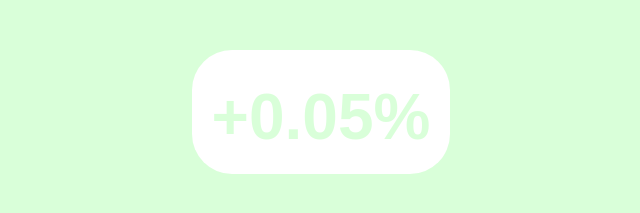
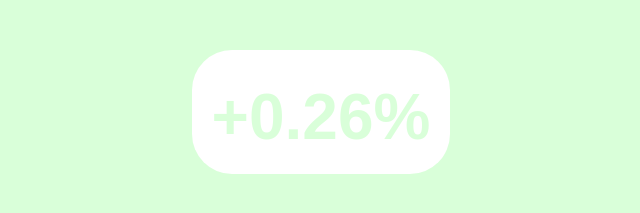
Before and after one commit to brycedorn/market-vibe, a plain HTML site: page index.html in a window 1280 px wide. Shown: the part 401-614 px from the top of the page, 319-959 px from the left. Drawn offline with Linux system fonts and the light colour scheme.

Commit message:
Deploying to gh-pages from  @ 5fb5195ecb50fae0e42ed5a79d78eec31ddffd7c 🚀

```diff
--- a/index.html
+++ b/index.html
@@ -1 +1 @@
-<!DOCTYPE html><html><head><title>Market is 😐 today.</title><meta charset="utf-8"><link rel="preconnect" href="https://finnhub.io"></head><body style="margin:0"><div style="width:100%;height:100vh;display:flex;flex-direction:column;align-items:center;justify-content:center;background-color:rgba(0,255,0,.15);font-family:sans-serif"><h1 style="font-size:12em;cursor:default;margin:0">😐</h1><h2 style="border-radius:40px;background:#fff;cursor:default;padding:30px 20px 20px;color:rgba(0,255,0,.15);font-size:4em">+0.05%</h2></div> </body></html>
+<!DOCTYPE html><html><head><title>Market is 😐 today.</title><meta charset="utf-8"><link rel="preconnect" href="https://finnhub.io"></head><body style="margin:0"><div style="width:100%;height:100vh;display:flex;flex-direction:column;align-items:center;justify-content:center;background-color:rgba(0,255,0,.15);font-family:sans-serif"><h1 style="font-size:12em;cursor:default;margin:0">😐</h1><h2 style="border-radius:40px;background:#fff;cursor:default;padding:30px 20px 20px;color:rgba(0,255,0,.15);font-size:4em">+0.26%</h2></div> </body></html>
```
